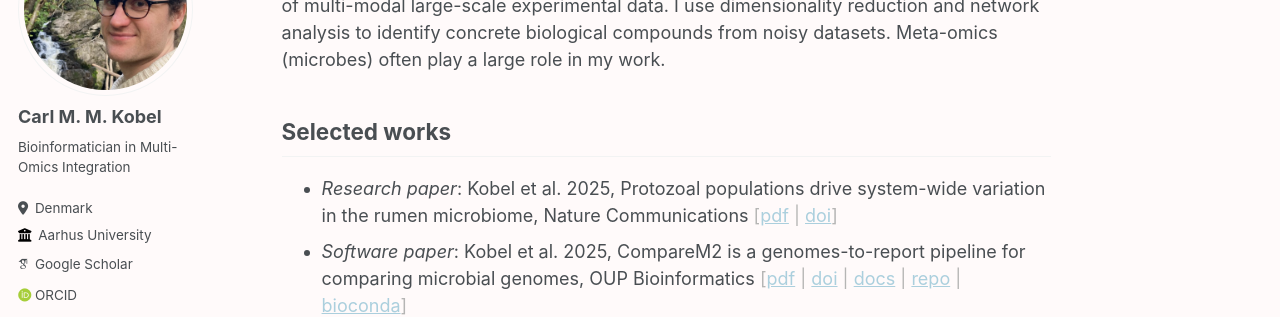
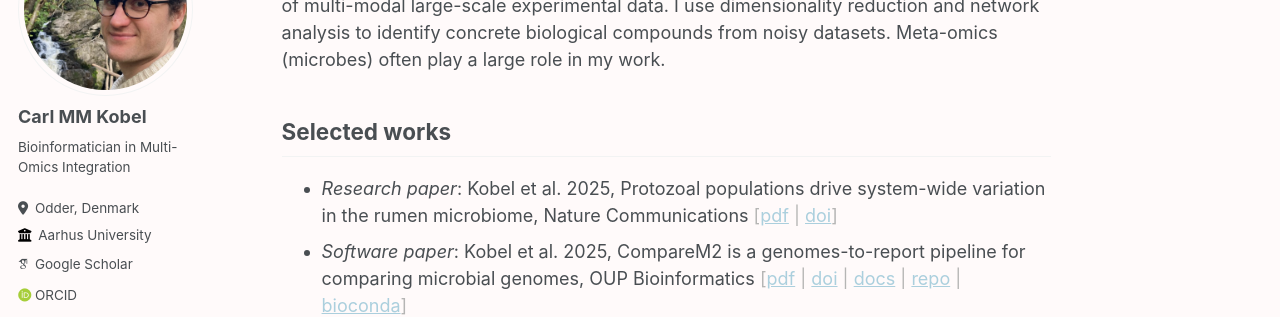
Before and after one commit to cmkobel/cmkobel.github.io, a Jekyll site: the page built from _pages/about.md, in a window 1280 px wide. Shown: the part 183-500 px from the top of the page. Built offline with Jekyll 4.4.1, drawn with Linux system fonts in a browser that asks for light colours; some web fonts are replaced.

Commit message:
Update author name and location in config

```diff
--- a/_config.yml
+++ b/_config.yml
@@ -22,10 +22,10 @@ repository               : "academicpages/academicpages.github.io"
 author:
   # Biographic information
   avatar           : "profile.png"
-  name             : "Carl M. M. Kobel"
+  name             : "Carl MM Kobel"
   pronouns         : # example: "she/her"
   bio              : "Bioinformatician in Multi-Omics Integration" #"Bioinformatician with a focus on microbiology and holo-omics"
-  location         : "Denmark"
+  location         : "Odder, Denmark"
   employer         : "Aarhus University"
   uri              : # URL
   email            : #"kobel at protonmail.com"
```
